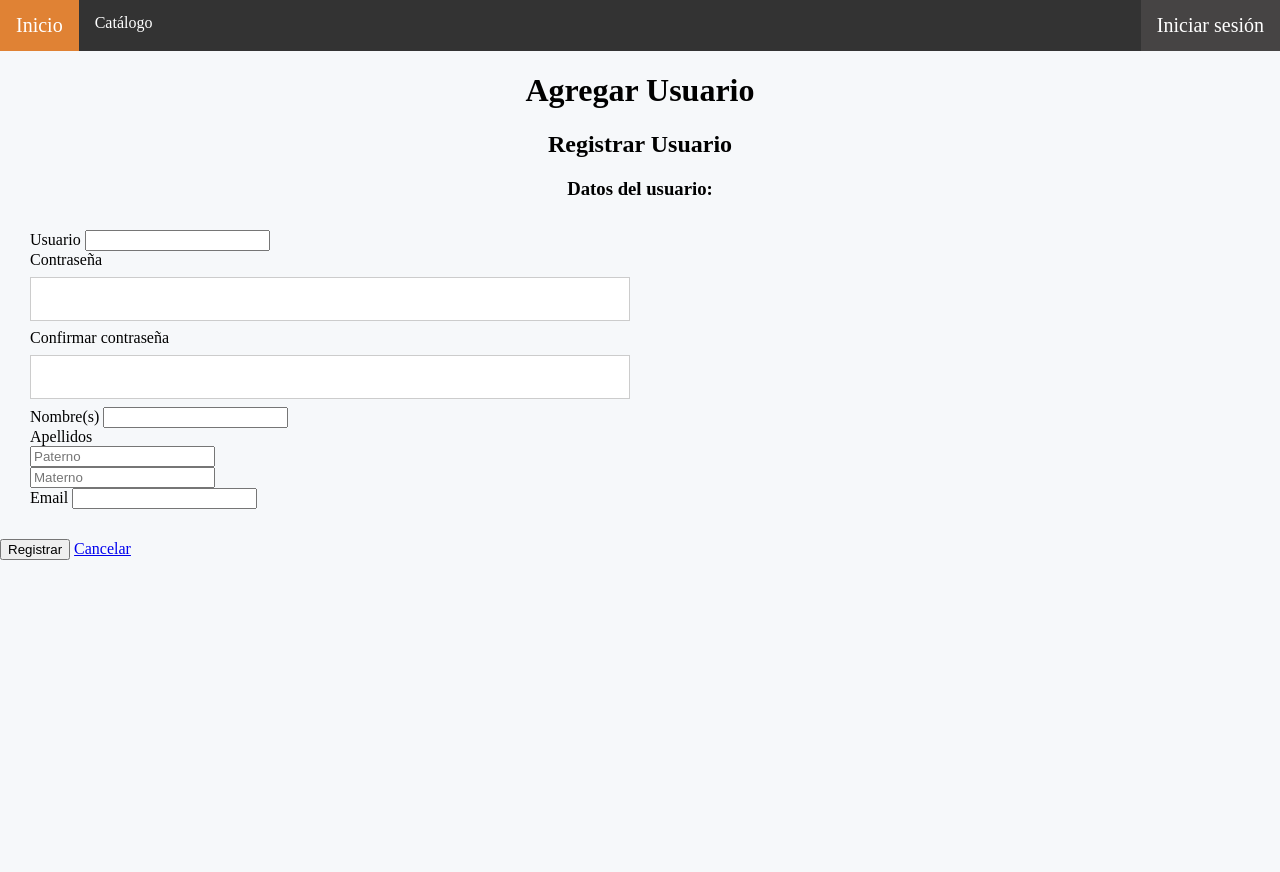
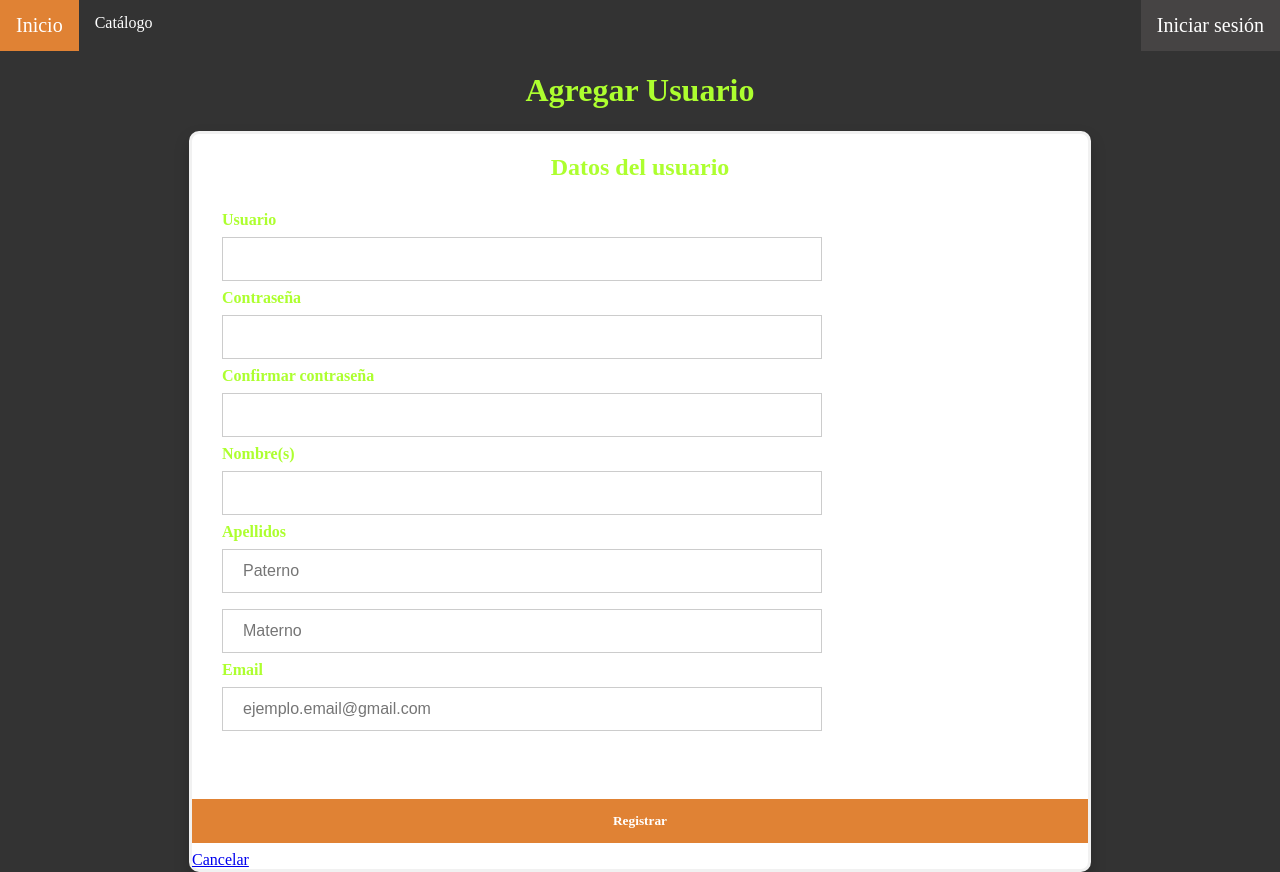
Before and after one commit to marko4789/Biblioteca-escolar-php, a PHP site: page /usuarioAgregar.php in a window 1280 px wide. Before the commit the page ends 560 px from the top, so only its background shows below. Run offline with PHP 8.4, Linux system fonts and the light colour scheme.

Commit message:
Fuera clases boots

```diff
--- a/css/Estilo.css
+++ b/css/Estilo.css
@@ -2,9 +2,9 @@
 body {
     margin: 0;
     padding: 0;
-    /*background-color: #333;
-    color:greenyellow;*/
-    background-color: #F6F8FA;
+    background-color: #333;
+    color:greenyellow;
+ /*   background-color: #F6F8FA;*/
     font-family: 'Times New Roman', Times, serif;
 }
 
@@ -19,7 +19,7 @@ body {
       box-shadow:  0px 8px 16px 0px rgba(0,0,0,0.2); ;
     }
 
- .frmInicioSesion input[type=text], input[type=password] {
+ .frmInicioSesion input[type=text],.frmInicioSesion  input[type=password], .frmInicioSesion input[type=email]{
       width: 100%;
       padding: 12px 20px;
       margin: 8px 0;
--- a/usuarioAgregar.php
+++ b/usuarioAgregar.php
@@ -41,73 +41,70 @@
     <?php
     include("barraNavegacion.php");
     ?>
-
     <header>
         <div class="titulo">
             <h1>Agregar Usuario</h1>
         </div>
-
     </header>
 
-    <div class="card">
-        <div class="card-header">
-            <h2 style="text-align: center;">Registrar Usuario</h2>
-        </div>
-        <div class="card-body">
-            <h3>Datos del usuario:</h3>
+
+
+        <div class= "frmInicioSesion">
+            <h2>Datos del usuario</h2>
             <div style="width: 600px; margin: 20px; padding: 10px;">
+
                 <form  method="post" action= 'usuarioAgregar.php' onsubmit="return validarContrasena()">
-                    <div class="mb-3">
-                        <label for="inputUsuario" class="form-label">Usuario</label>
-                        <input name="usuario" type="text" class="form-control" id="inputUsuario" pattern="[\wñ]+" required>
+                    <div>
+                        <label>Usuario</label>
+                        <input name="usuario" type="text" pattern="[\wñ]+" required>
                     </div>
 
-                    <div class="form-row">
+                    <div >
 
-                        <div class="mb-3">
-                            <label for="inputPassword" class="form-label">Contraseña</label>
-                            <input name="password" type="password" class="form-control" id="inputPassword1" pattern="[\wñÑ]{8,}" required>
+                        <div >
+                            <label >Contraseña</label>
+                            <input id="inputPassword1" name="password" type="password"  pattern="[\wñÑ]{8,}" required>
                         </div>
 
-                        <div class="mb-3">
-                            <label for="inputPassword2" class="form-label">Confirmar contraseña</label>
-                            <input name="confirmepassword" type="password" class="form-control" id="inputPassword2" pattern="[\wñÑ]{8,}" required>
+                        <div >
+                            <label>Confirmar contraseña</label>
+                            <input id="inputPassword2" name="confirmepassword" type="password"  pattern="[\wñÑ]{8,}" required>
                         </div>
 
                     </div>
 
-                    <div class="mb-3">
-                        <label for="inputNombres" class="form-label">Nombre(s)</label>
-                        <input name="nombres" type="text" class="form-control" id="inputNombres" pattern="([a-z]|[A-Z]|[á-úñN\s])+" required>
+                    <div >
+                        <label>Nombre(s)</label>
+                        <input name="nombres" type="text" pattern="([a-z]|[A-Z]|[á-úñN\s])+" required>
                     </div>
 
-                    <label class="form-label">Apellidos</label>
-                    <div class="form-row">
+                    <label >Apellidos</label>
+                    <div>
 
-                        <div class="mb-3">
-                            <input name="apellidoPaterno" placeholder="Paterno" type="text" class="form-control"
-                                id="inputApellidos" pattern="([a-z]|[A-Z]|[á-úñN\s])+" required>
+                        <div >
+                            <input name="apellidoPaterno" placeholder="Paterno" type="text" pattern="([a-z]|[A-Z]|[á-úñN\s])+" required>
                         </div>
-                        <div class="mb-3">
-                            <input name="apellidoMaterno" placeholder="Materno" type="text" class="form-control"
-                                id="inputApellidos" pattern="([a-z]|[A-Z]|[á-úñN\s])+" required>
+
+                        <div>
+                            <input name="apellidoMaterno" placeholder="Materno" type="text" pattern="([a-z]|[A-Z]|[á-úñN\s])+" required>
                         </div>
                     </div>
 
-                    <div class="mb-3">
-                        <label for="inputEmail" class="form-label">Email</label>
-                        <input name="email" type="email" class="form-control" id="inputEmail" required>
+                    <div>
+                        <label>Email</label>
+                        <input name="email" type="email" placeholder="ejemplo.email@gmail.com" required>
                     </div>
 
                     </div>
 
-                    <button type="submit" class="btn btn-success" name="registrar">Registrar</button>
-                    <a class='btn btn-secondary' href='Index.php'>Cancelar</a>
+                    <button type="submit" name="registrar">Registrar</button>
+                    <a href='Index.php'>Cancelar</a>
+
                 </form>
 
             </div>
         </div>
-    </div>
+
 
 
     <?php
@@ -158,8 +155,9 @@
             if ($server->conexion->query($consulta)) {
                 echo "<script>
                             msjExito();
+                            window.location='usuarioConsultar.php';
                         </script>";
-                header("Location: usuarioConsultar.php");
+               // header("Location: usuarioConsultar.php");
             }else{
                 echo "<script>
                             msjFracaso();
```
